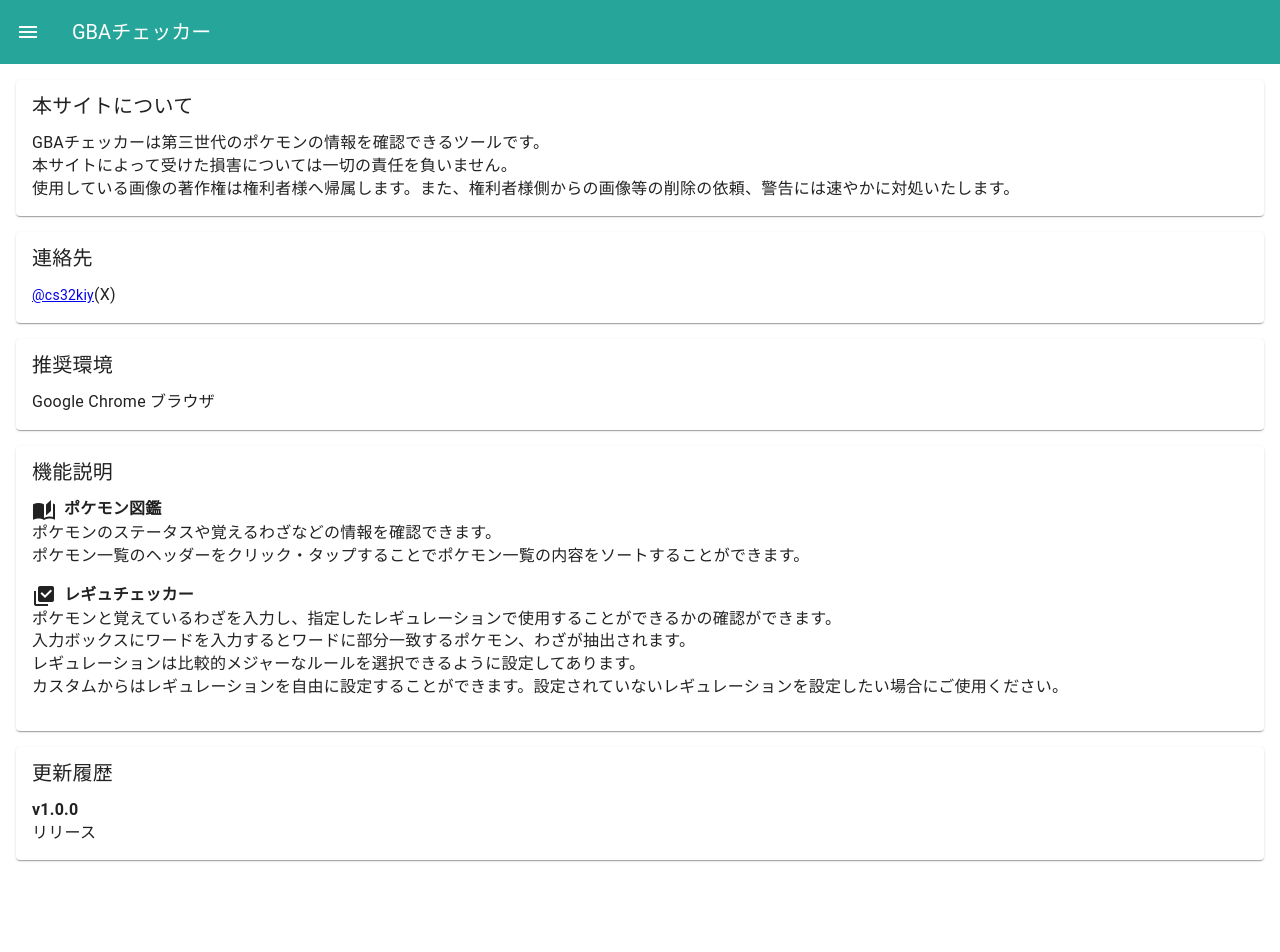
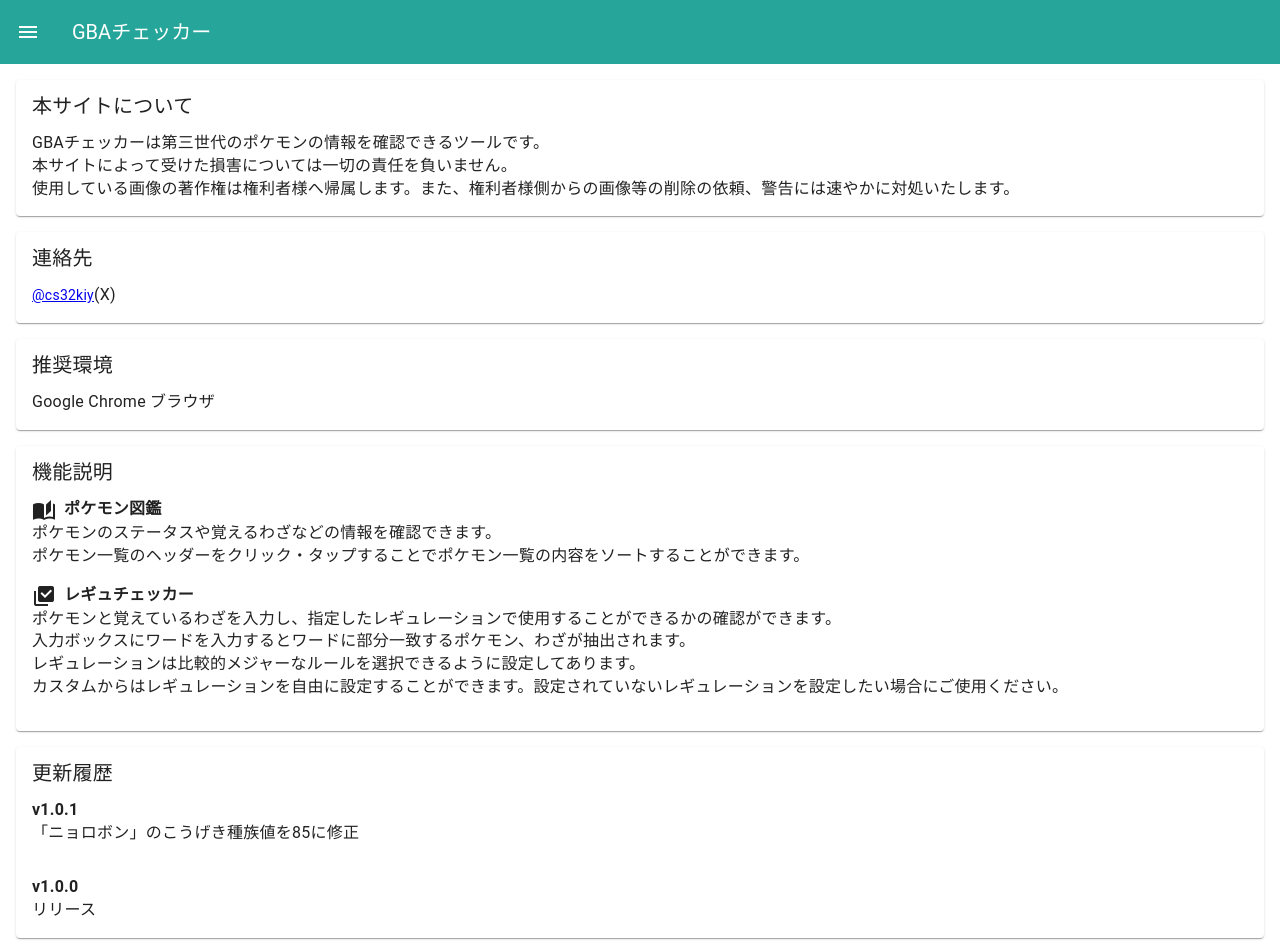
Before and after one commit to easmois2332/pk-gba-checker, a Vue app: page /#/help in a window 1280 px wide. Shown: the top 952 px of the page. Before the commit the page ends 892 px from the top, so only its background shows below. Built offline with nearby package versions, Linux system fonts and the light colour scheme.

Commit message:
assets json fix

```diff
--- a/package.json
+++ b/package.json
@@ -1,6 +1,6 @@
 {
   "name": "pk-gba-checker",
-  "version": "1.0.0",
+  "version": "1.0.1",
   "private": true,
   "type": "module",
   "engines": {
--- a/src/consts/appConst.ts
+++ b/src/consts/appConst.ts
@@ -1 +1 @@
-export const appVersion = 'v1.0.0';
+export const appVersion = 'v1.0.1';
--- a/src/views/HelpView.vue
+++ b/src/views/HelpView.vue
@@ -47,6 +47,14 @@
     <v-card class="mb-4" title="更新履歴">
       <v-card-text>
         <div>
+          <span class="font-bold">v1.0.1</span><br>
+          <span>
+            「ニョロボン」のこうげき種族値を85に修正
+          </span>
+        </div>
+      </v-card-text>
+      <v-card-text>
+        <div>
           <span class="font-bold">v1.0.0</span><br>
           <span>
             リリース
```
Also changed, not shown: src/assets/json/pokemon_gen3.json.
